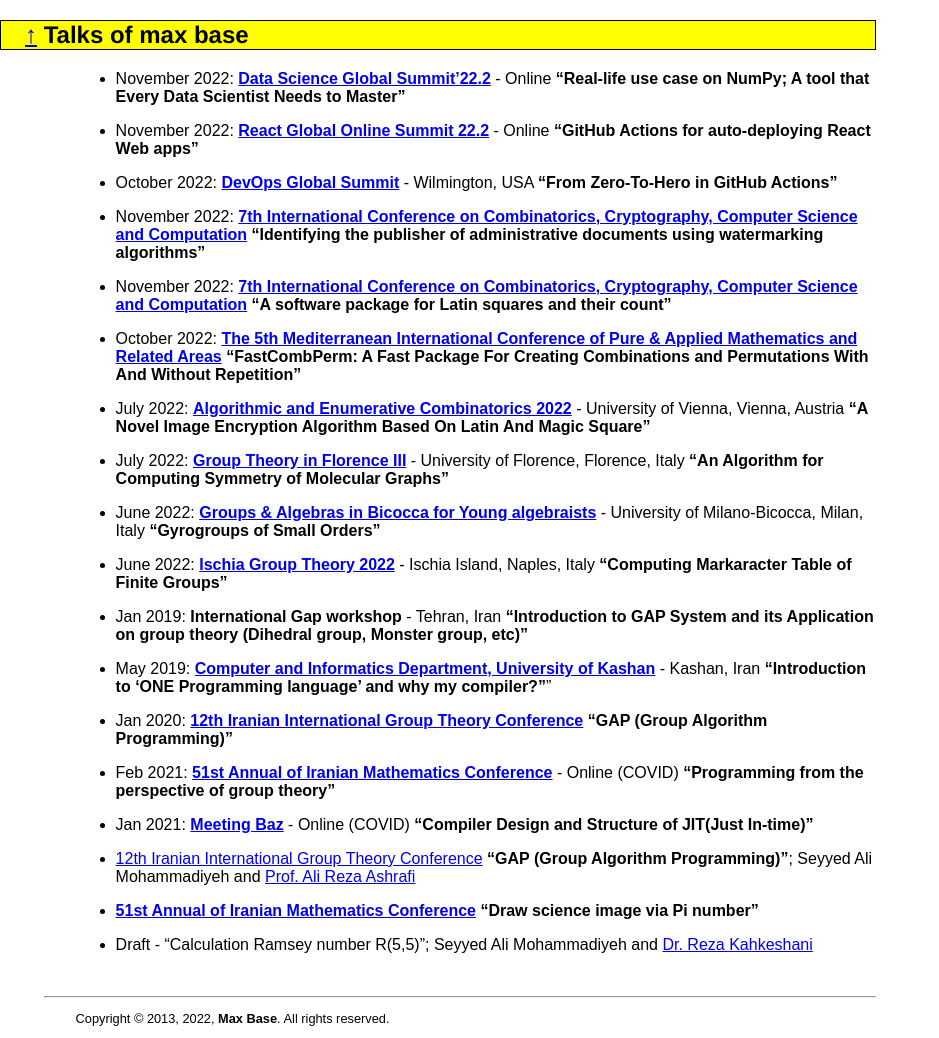
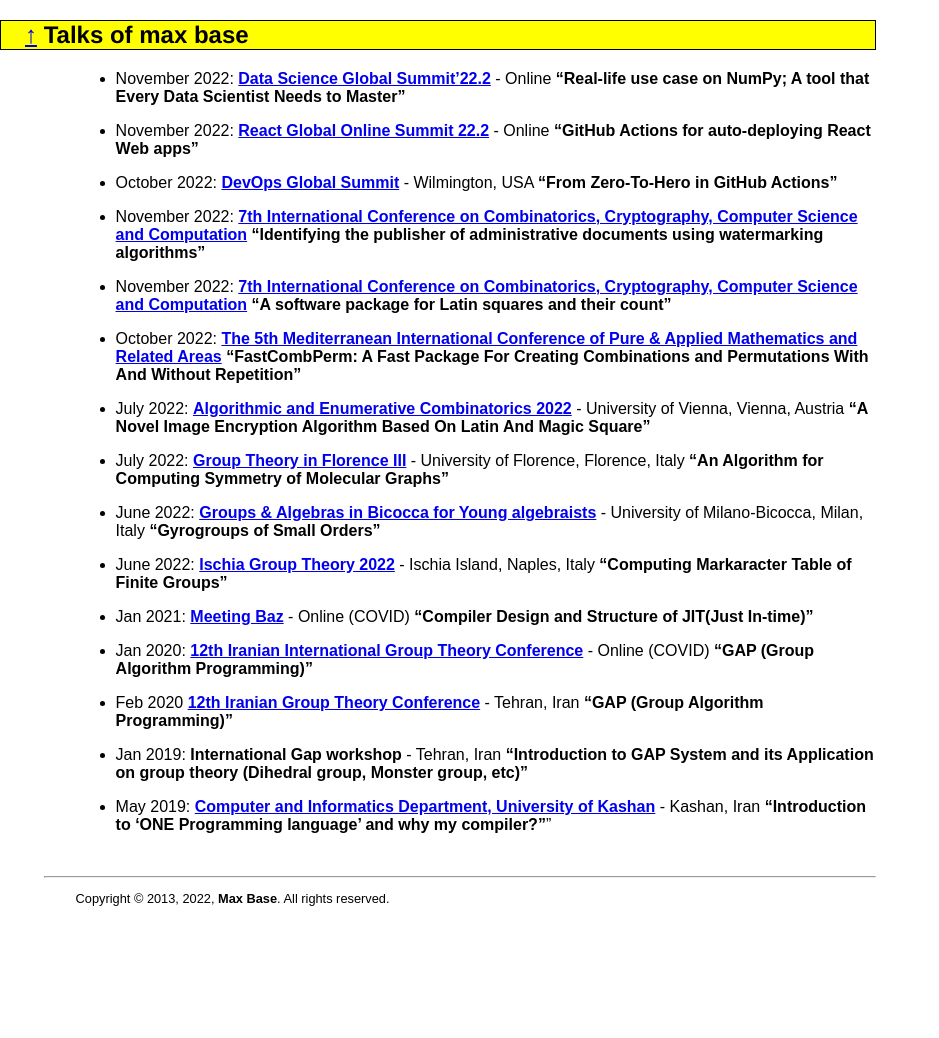
Before and after one commit to BaseMax/Max, a Jekyll site: the page built from talk.md, in a window 1280 px wide. Shown: the whole page, without its empty margins (0-939 px from the left). Built offline with Jekyll 4.4.1, drawn with Linux system fonts in a browser that asks for light colours; after the commit the page ends 918 px from its top, so only the background shows below that.

Commit message:
sort talks

```diff
--- a/_includes/_sections/talks.md
+++ b/_includes/_sections/talks.md
@@ -33,27 +33,20 @@
     **"Computing Markaracter Table of Finite Groups"**
 
 <!--  -->
-* Jan 2019: **International Gap workshop** - Tehran, Iran
-    **"Introduction to GAP System and its Application on group theory (Dihedral group, Monster group, etc)"**
-
-* May 2019: **[Computer and Informatics Department, University of Kashan](https://kashanu.ac.ir/)** - Kashan, Iran
-    **"Introduction to 'ONE Programming language' and why my compiler?"**"
-
-* Jan 2020: **[12th Iranian International Group Theory Conference](https://igtc12.modares.ac.ir/)**
-    **"GAP (Group Algorithm Programming)"**
-
-* Feb 2021: **[51st Annual of Iranian Mathematics Conference](https://aimc51.kashanu.ac.ir/)** - Online (COVID)
-    **"Programming from the perspective of group theory"**
 
 * Jan 2021: **[Meeting Baz](https://t.me/MeetingBazzz)** - Online (COVID)
     **"Compiler Design and Structure of JIT(Just In-time)"**
 
-<!-- * Feb 2021: **[POSSF (Persian Open Source Software Festival)](https://possf.ir)** - Keynote speaker -->
+* Jan 2020: **[12th Iranian International Group Theory Conference](https://igtc12.modares.ac.ir/)** - Online (COVID)
+    **"GAP (Group Algorithm Programming)"**
 
-* [12th Iranian International Group Theory Conference](https://igtc12.modares.ac.ir/)
-    **"GAP (Group Algorithm Programming)"**; Seyyed Ali Mohammadiyeh and [Prof. Ali Reza Ashrafi](https://en.wikipedia.org/wiki/Ali_Reza_Ashrafi)
+*  Feb 2020 **[12th Iranian Group Theory Conference](https://igtc12.modares.ac.ir/)** - Tehran, Iran
+    **"GAP (Group Algorithm Programming)"**
 
-* **[51st Annual of Iranian Mathematics Conference](https://aimc51.kashanu.ac.ir/)**
-    **"Draw science image via Pi number"**
+* Jan 2019: **International Gap workshop** - Tehran, Iran
+    **"Introduction to GAP System and its Application on group theory (Dihedral group, Monster group, etc)"**
 
-* Draft - "Calculation Ramsey number R(5,5)"; Seyyed Ali Mohammadiyeh and [Dr. Reza Kahkeshani](https://rezakahkeshani.ir/)
+<!--  -->
+
+* May 2019: **[Computer and Informatics Department, University of Kashan](https://kashanu.ac.ir/)** - Kashan, Iran
+    **"Introduction to 'ONE Programming language' and why my compiler?"**"
```
